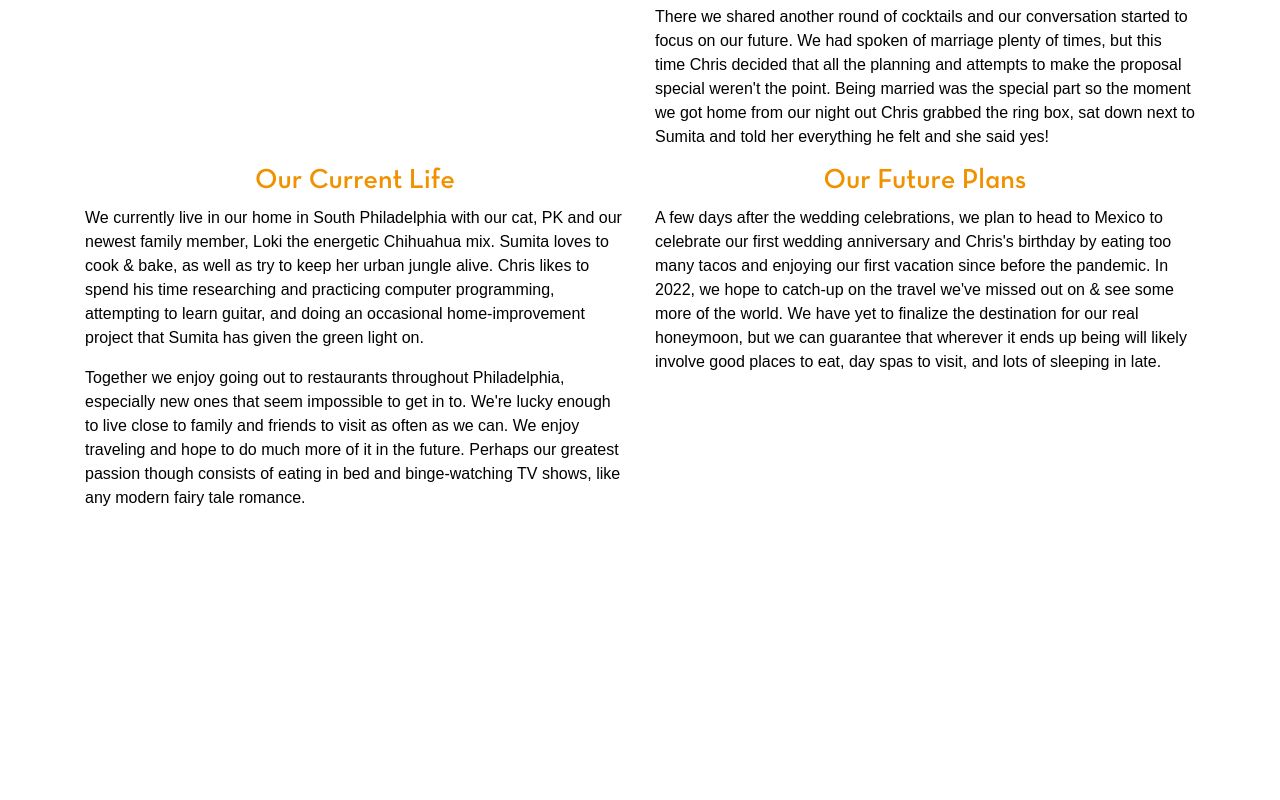
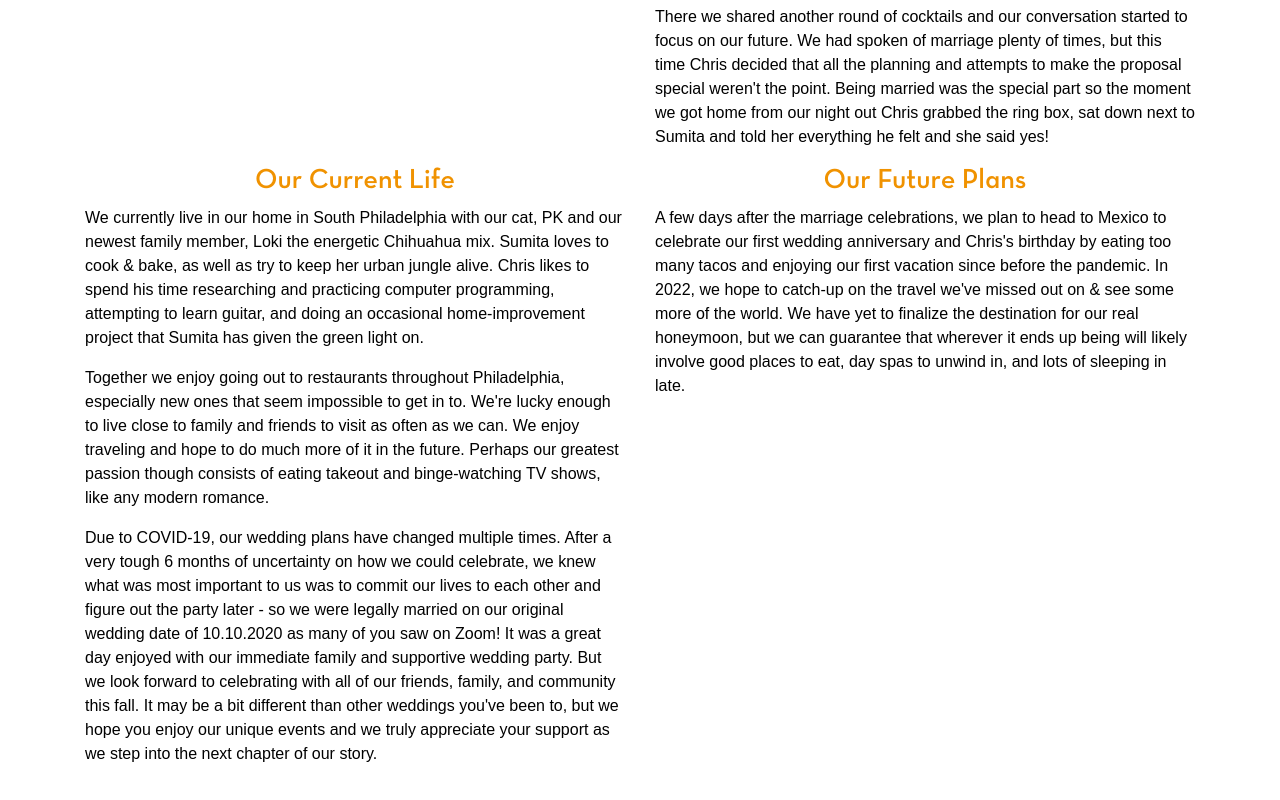
Before and after one commit to Chrisell/chris-and-sumita, a React (Create React App) app: page /about in a window 1280 px wide. Shown: the part 972-1772 px from the top of the page. Before the commit the page ends 1558 px from the top, so only its background shows below. Built offline with nearby package versions, Linux system fonts and the light colour scheme.

Commit message:
Current Life updated

```diff
--- a/src/About.js
+++ b/src/About.js
@@ -37,11 +37,12 @@ class About extends React.Component {
                 <Col>
                         <h3>Our Current Life</h3>
                         <p>We currently live in our home in South Philadelphia with our cat, PK and our newest family member, Loki the energetic Chihuahua mix. Sumita loves to cook & bake, as well as try to keep her urban jungle alive. Chris likes to spend his time researching and practicing computer programming, attempting to learn guitar, and doing an occasional home-improvement project that Sumita has given the green light on.</p>
-                        <p>Together we enjoy going out to restaurants throughout Philadelphia, especially new ones that seem impossible to get in to. We're lucky enough to live close to family and friends to visit as often as we can. We enjoy traveling and hope to do much more of it in the future. Perhaps our greatest passion though consists of eating in bed and binge-watching TV shows, like any modern fairy tale romance.</p>
-                    </Col>
+                        <p>Together we enjoy going out to restaurants throughout Philadelphia, especially new ones that seem impossible to get in to. We're lucky enough to live close to family and friends to visit as often as we can. We enjoy traveling and hope to do much more of it in the future. Perhaps our greatest passion though consists of eating takeout and binge-watching TV shows, like any modern romance.</p>
+                        <p> Due to COVID-19, our wedding plans have changed multiple times. After a very tough 6 months of uncertainty on how we could celebrate, we knew what was most important to us was to commit our lives to each other and figure out the party later - so we were legally married on our original wedding date of 10.10.2020 as many of you saw on Zoom! It was a great day enjoyed with our immediate family and supportive wedding party. But we look forward to celebrating with all of our friends, family, and community this fall. It may be a bit different than other weddings you've been to, but we hope you enjoy our unique events and we truly appreciate your support as we step into the next chapter of our story.  </p>
+                </Col>
                 <Col>
                         <h3>Our Future Plans</h3>
-                        <p>A few days after the wedding celebrations, we plan to head to Mexico to celebrate our first wedding anniversary and Chris's birthday by eating too many tacos and enjoying our first vacation since before the pandemic. In 2022, we hope to catch-up on the travel we've missed out on & see some more of the world. We have yet to finalize the destination for our real honeymoon, but we can guarantee that wherever it ends up being will likely involve good places to eat, day spas to visit, and lots of sleeping in late.</p>
+                        <p>A few days after the marriage celebrations, we plan to head to Mexico to celebrate our first wedding anniversary and Chris's birthday by eating too many tacos and enjoying our first vacation since before the pandemic. In 2022, we hope to catch-up on the travel we've missed out on & see some more of the world. We have yet to finalize the destination for our real honeymoon, but we can guarantee that wherever it ends up being will likely involve good places to eat, day spas to unwind in, and lots of sleeping in late.</p>
                     </Col>
                     </Row>
             </Container>
```
